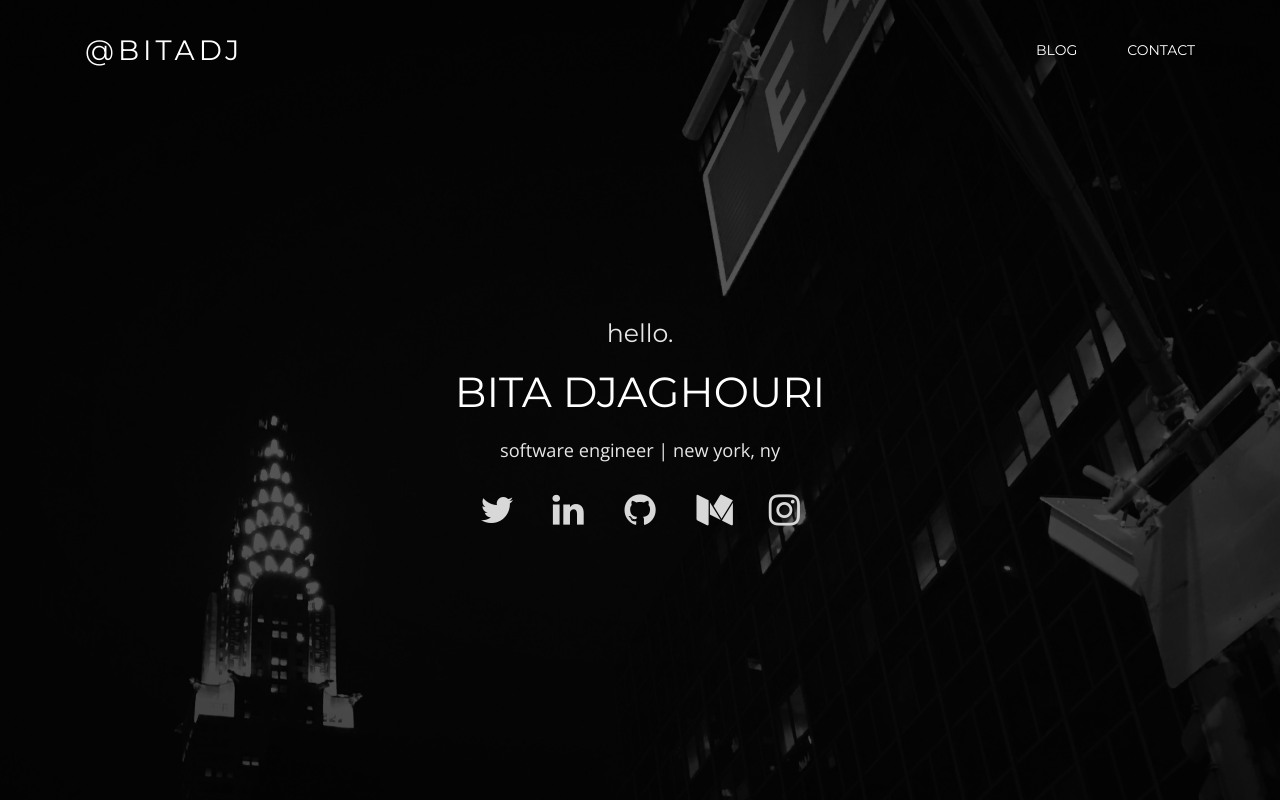
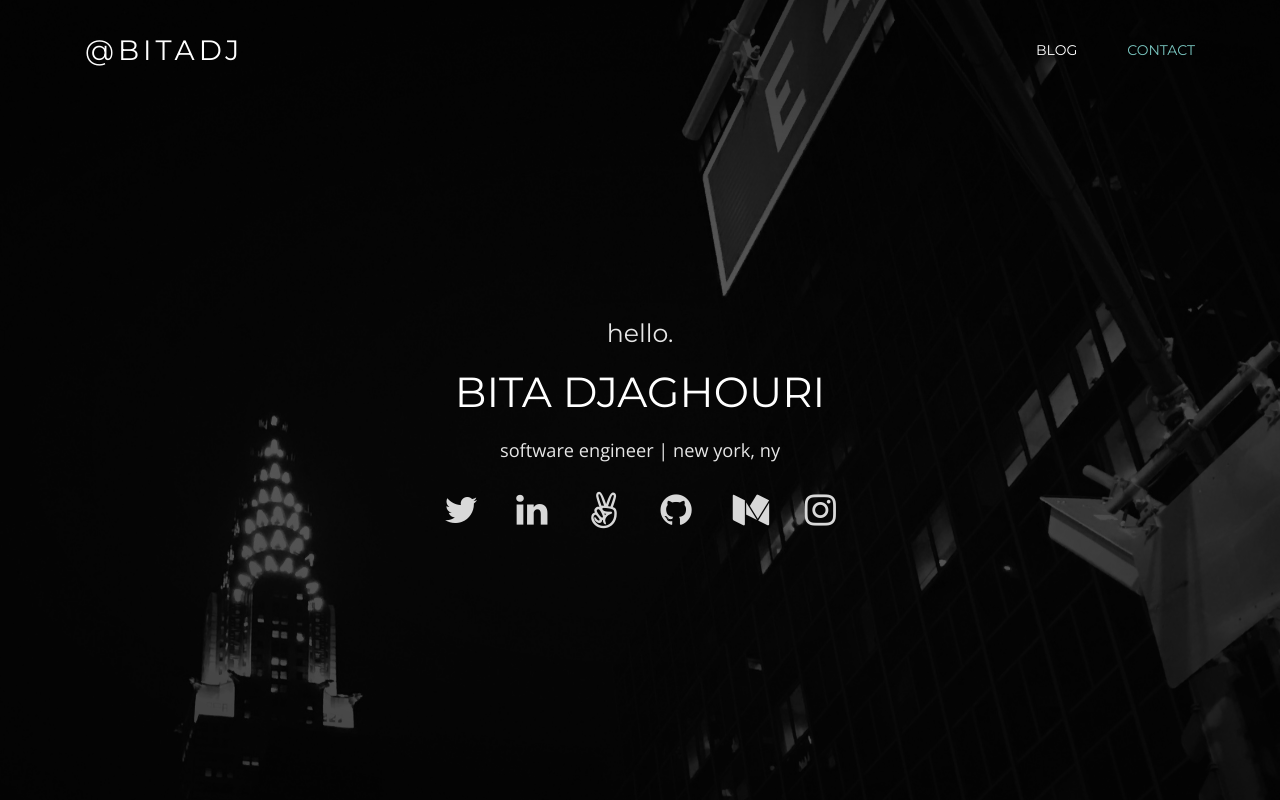
Before and after one commit to bitadj/bitadj.github.io, a plain HTML site: page index.html in a window 1280 px wide. Drawn offline with nearby package versions, Linux system fonts and the light colour scheme.

Commit message:
add angellist to site

```diff
--- a/index.html
+++ b/index.html
@@ -77,7 +77,7 @@
                 <li><a href="#education">Education</a></li>
                 <li><a href="#projects">Projects</a></li>-->
               <li><a id="blog" href="https://medium.com/@bitadj" target="_blank">Blog</a></li>
-              <li><a href="#contact">Contact</a></li>
+              <li><a id="contact" href="#contact">Contact</a></li>
             </ul>
           </div>
         </div>
@@ -103,6 +103,7 @@
             <p>
               <a class="icon fsocial" href="http://www.twitter.com/bitadj" target="_blank"><i class="fa fa-twitter fa-2x"></i></a>
               <a class="icon fsocial" href="https://linkedin.com/in/bitadj" target="_blank"><i class="fa fa-linkedin fa-2x"></i></a>
+              <a class="icon fsocial" href="https://angel.co/bitadj" target="_blank"><i class="fa fa-angellist fa-2x"></i></a>
               <a class="icon fsocial" href="https://github.com/bitadj" target="_blank"><i class="fa fa-github fa-2x"></i></a>
               <a class="icon fsocial" href="https://medium.com/@bitadj" target="_blank"><i class="fa fa-medium fa-2x"></i></a>
               <a class="icon fsocial" href="https://instagram.com/bitadj" target="_blank"><i class="fa fa-instagram fa-2x"></i></a>
```
